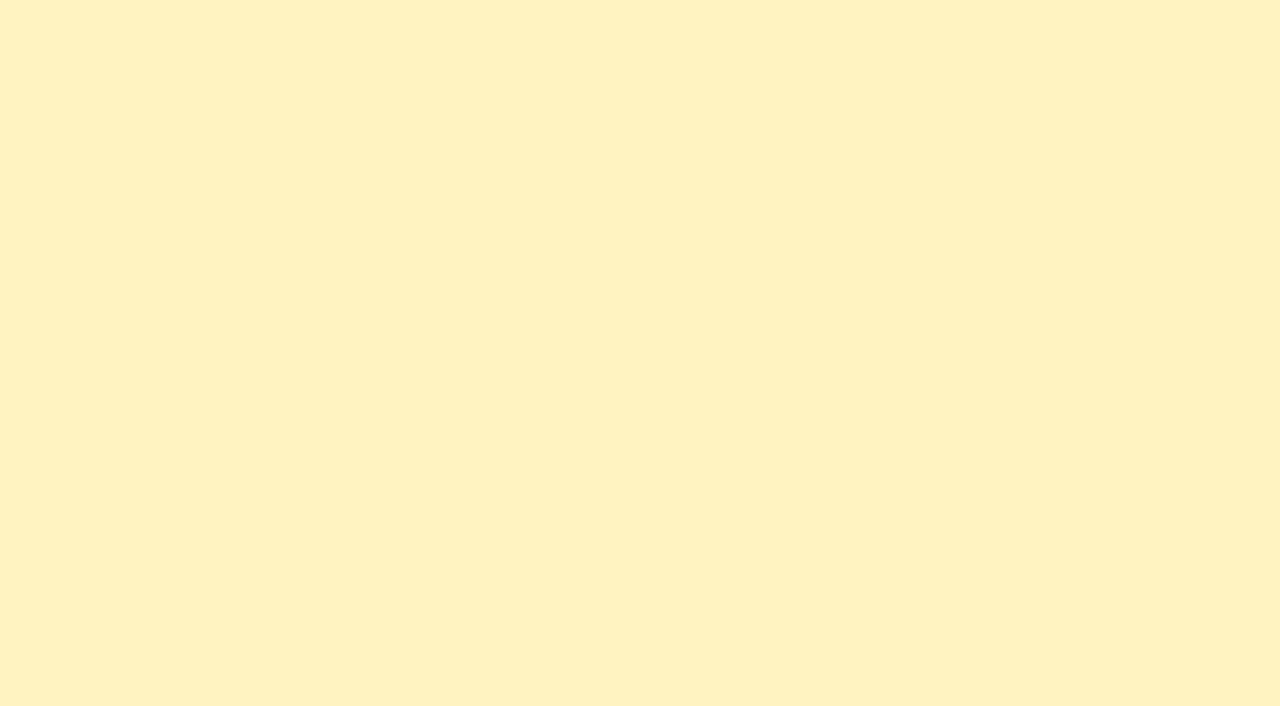
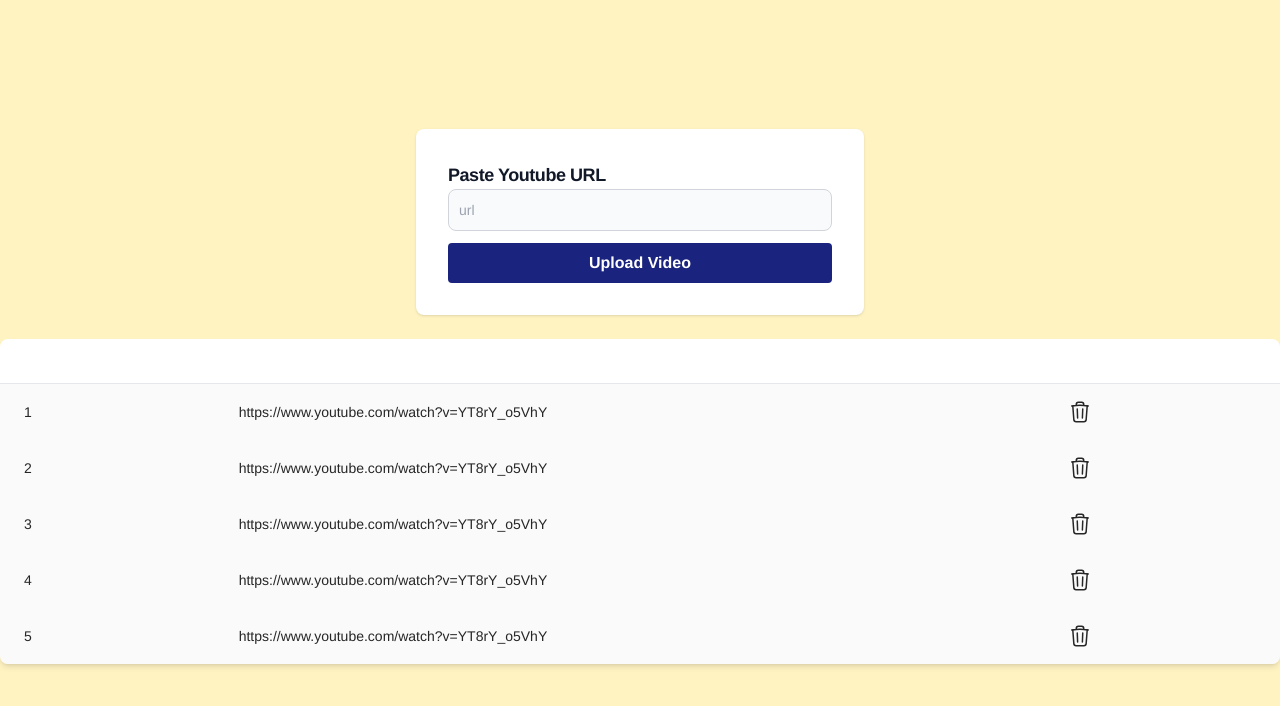
Before and after one commit to Sanjay-Gouda/dpBoss24, a React (Vite) app: page /youtube-table in a window 1280 px wide. Before the commit this address had no page. Shown: the top 706 px of the page. Built offline with nearby package versions, Linux system fonts and the light colour scheme.

Commit message:
youtube url design & create common table common component

```diff
--- a/src/App.jsx
+++ b/src/App.jsx
@@ -1,6 +1,7 @@
 import { Route, Routes } from "react-router-dom";
 import "./App.css";
 import SelectOptionPage from "./components/SelectOption";
+import YoutubeTable from "./components/YotubeTable/index";
 import Login from "./components/Login";
 import PrivateRouets from "./components/Private/privateRouets";
 
@@ -10,6 +11,7 @@ function App() {
       <Routes>
         <Route element={<PrivateRouets />}>
           <Route path="/admin" element={<SelectOptionPage />} />
+          <Route path="/youtube-table" element={<YoutubeTable />} />
         </Route>
 
         <Route path="/" element={<Login />} />
--- a/src/components/Private/privateRouets.jsx
+++ b/src/components/Private/privateRouets.jsx
@@ -1,7 +1,8 @@
 import { Navigate, Outlet } from "react-router-dom";
 
 const PrivateRouets = () => {
-  const token = localStorage.getItem("admin_token");
+  // const token = localStorage.getItem("admin_token");
+  const token = true;
 
   // let auth = { token: true };
 
--- a/src/components/SelectOption/index.tsx
+++ b/src/components/SelectOption/index.tsx
@@ -70,7 +70,7 @@ const SelectOptionPage = () => {
 
   return (
     <section className="bg-primary  w-full ">
-      <div className="flex flex-col items-center justify-center px-6 py-8 mx-auto  lg:py-0">
+      <div className="flex flex-col items-center justify-center px-6 py-8 mx-auto lg:py-0">
         <div className="w-full bg-white rounded-lg shadow  md:mt-0 sm:max-w-md xl:p-0 ">
           <div className="p-6 space-y-4 md:space-y-6 sm:p-8">
             <h1 className="text-xl font-bold leading-tight tracking-tight text-gray-900 md:text-2xl ">
--- /dev/null
+++ b/src/components/Table/index.tsx
@@ -0,0 +1,96 @@
+import React from "react";
+
+const Table = ({ headers, data }) => {
+  console.log("Headerr..", headers);
+  console.log("data ..", data);
+  return (
+    <>
+      <div className="flex flex-col overflow-x-auto">
+        <div className="sm:-mx-6 lg:-mx-8">
+          <div className="inline-block min-w-full py-2 sm:px-6 lg:px-8">
+            <div className="relative overflow-x-auto shadow-md sm:rounded-lg">
+              <table className="w-full text-sm text-left rtl:text-right text-gray-500 dark:text-gray-400">
+                <thead className="uppercase text-white odd:bg-white odd:dark:bg-gray-900 even:bg-gray-50 even:dark:bg-gray-800 border-b dark:border-gray-700">
+                  <tr>
+                    {/* <th scope="col" className="px-6 py-3">
+                      SR No
+                    </th>
+                    <th scope="col" className="px-6 py-3">
+                      Youtube URLS
+                    </th>
+                    <th scope="col" className="px-6 py-3">
+                      Action
+                    </th> */}
+
+                    {headers.map((header) => (
+                      <th key={header} scope="col" className="px-6 py-3">
+                        {header}
+                      </th>
+                    ))}
+                  </tr>
+                </thead>
+                <tbody>
+                  {data.map((item) => (
+                    <tr
+                      key={item.id}
+                      className="border-neutral-100 bg-neutral-50 text-neutral-800 dark:bg-neutral-50 transition duration-300 ease-in-out hover:bg-neutral-300"
+                    >
+                      <td className="whitespace-nowrap px-6 py-4 font-medium">
+                        {item.srno}
+                      </td>
+                      <td className="whitespace-nowrap px-6 py-4">
+                        {item.youtubrurl}
+                      </td>
+                      <td className="whitespace-nowrap px-6 py-4">
+                        <svg
+                          xmlns="http://www.w3.org/2000/svg"
+                          fill="none"
+                          viewBox="0 0 24 24"
+                          stroke-width="1.5"
+                          stroke="currentColor"
+                          className="w-6 h-6"
+                        >
+                          <path
+                            stroke-linecap="round"
+                            stroke-linejoin="round"
+                            d="m14.74 9-.346 9m-4.788 0L9.26 9m9.968-3.21c.342.052.682.107 1.022.166m-1.022-.165L18.16 19.673a2.25 2.25 0 0 1-2.244 2.077H8.084a2.25 2.25 0 0 1-2.244-2.077L4.772 5.79m14.456 0a48.108 48.108 0 0 0-3.478-.397m-12 .562c.34-.059.68-.114 1.022-.165m0 0a48.11 48.11 0 0 1 3.478-.397m7.5 0v-.916c0-1.18-.91-2.164-2.09-2.201a51.964 51.964 0 0 0-3.32 0c-1.18.037-2.09 1.022-2.09 2.201v.916m7.5 0a48.667 48.667 0 0 0-7.5 0"
+                          />
+                        </svg>
+                      </td>
+                    </tr>
+                  ))}
+                  {/* <tr className="border-neutral-100 bg-neutral-50 text-neutral-800 dark:bg-neutral-50 transition duration-300 ease-in-out hover:bg-neutral-300">
+                    <td className="whitespace-nowrap px-6 py-4 font-medium">
+                      1
+                    </td>
+                    <td className="whitespace-nowrap px-6 py-4">
+                      https://www.youtube.com/watch?v=SukK3lVIDyk
+                    </td>
+                    <td className="whitespace-nowrap px-6 py-4">
+                      <svg
+                        xmlns="http://www.w3.org/2000/svg"
+                        fill="none"
+                        viewBox="0 0 24 24"
+                        stroke-width="1.5"
+                        stroke="currentColor"
+                        className="w-6 h-6"
+                      >
+                        <path
+                          stroke-linecap="round"
+                          stroke-linejoin="round"
+                          d="m14.74 9-.346 9m-4.788 0L9.26 9m9.968-3.21c.342.052.682.107 1.022.166m-1.022-.165L18.16 19.673a2.25 2.25 0 0 1-2.244 2.077H8.084a2.25 2.25 0 0 1-2.244-2.077L4.772 5.79m14.456 0a48.108 48.108 0 0 0-3.478-.397m-12 .562c.34-.059.68-.114 1.022-.165m0 0a48.11 48.11 0 0 1 3.478-.397m7.5 0v-.916c0-1.18-.91-2.164-2.09-2.201a51.964 51.964 0 0 0-3.32 0c-1.18.037-2.09 1.022-2.09 2.201v.916m7.5 0a48.667 48.667 0 0 0-7.5 0"
+                        />
+                      </svg>
+                    </td>
+                  </tr> */}
+                </tbody>
+              </table>
+            </div>
+          </div>
+        </div>
+      </div>
+    </>
+  );
+};
+
+export default Table;
--- /dev/null
+++ b/src/components/YotubeTable/index.tsx
@@ -0,0 +1,46 @@
+import React from "react";
+import Table from "../Table";
+
+const YoutubeTable = () => {
+  const data = [
+    { srno: 1, youtubrurl: "https://www.youtube.com/watch?v=YT8rY_o5VhY" },
+    { srno: 2, youtubrurl: "https://www.youtube.com/watch?v=YT8rY_o5VhY" },
+    { srno: 3, youtubrurl: "https://www.youtube.com/watch?v=YT8rY_o5VhY" },
+    { srno: 4, youtubrurl: "https://www.youtube.com/watch?v=YT8rY_o5VhY" },
+    { srno: 5, youtubrurl: "https://www.youtube.com/watch?v=YT8rY_o5VhY" },
+  ];
+
+  const headers = ["SR No", "Youtube Urls", "Action"];
+
+  return (
+    <section className="bg-primary  w-full ">
+      <div className="flex flex-col items-center justify-center px-6 py-8 mx-auto  lg:py-0">
+        <div className="w-full bg-white rounded-lg shadow  md:mt-0 sm:max-w-md xl:p-0 ">
+          <div className="p-6 space-y-4 md:space-y-6 sm:p-8">
+            <div>
+              <h1 className="text-sm font-bold  tracking-tight text-gray-900 md:text-lg ">
+                Paste Youtube URL
+              </h1>
+              <input
+                type="text"
+                name="youtube"
+                className="bg-gray-50 border border-gray-300 text-gray-900 sm:text-sm rounded-lg focus:ring-primary-600 focus:border-primary-600 block w-full p-2.5 mb-3"
+                placeholder="url"
+              />
+
+              <button className=" w-full bg-blue-100 hover:bg-blue-700 text-white font-bold py-2 px-4 rounded">
+                Upload Video
+              </button>
+            </div>
+          </div>
+        </div>
+      </div>
+
+      <div className="container mx-auto mt-4">
+        <Table data={data} headers={headers} />
+      </div>
+    </section>
+  );
+};
+
+export default YoutubeTable;
```
